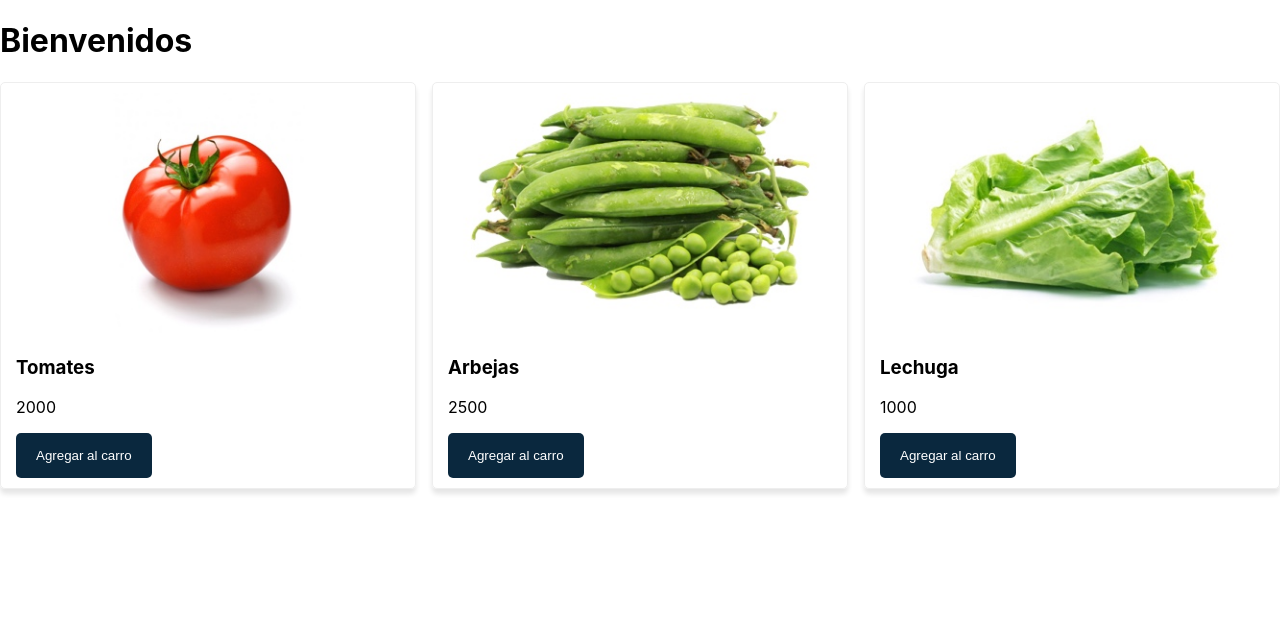
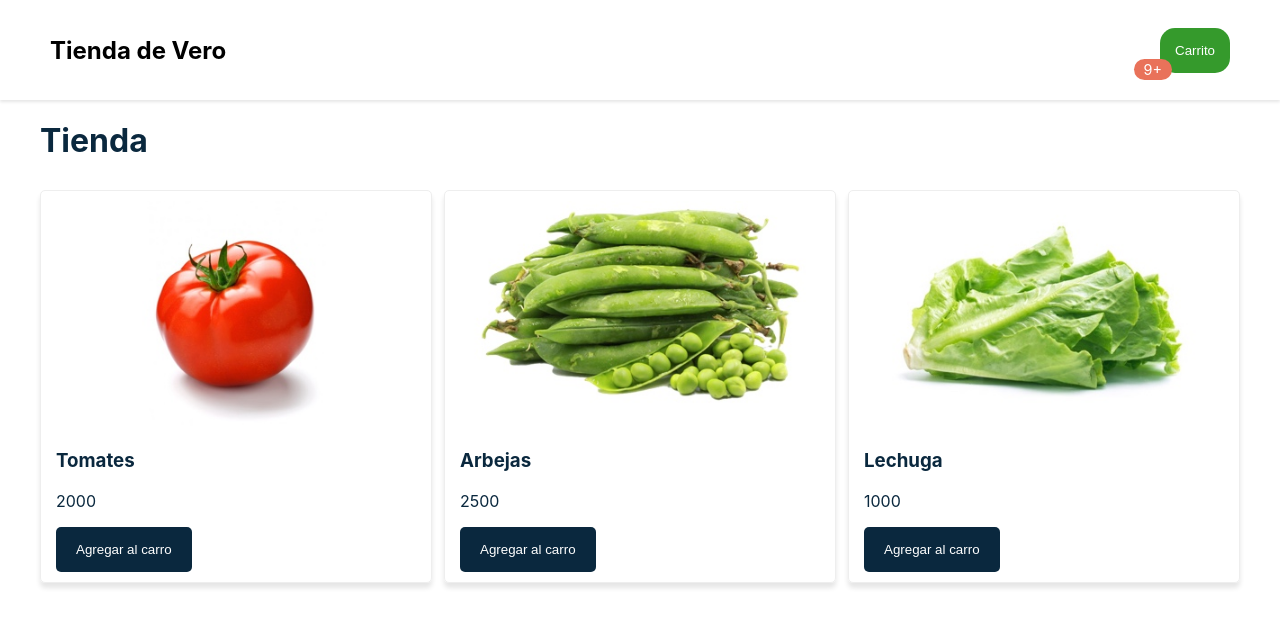
Before and after one commit to veronicapava/CarritoDeCompras, a React (Create React App) app: page / in a window 1280 px wide. Shown: the top 626 px of the page. Built offline with nearby package versions, Linux system fonts and the light colour scheme.

Commit message:
Crean boton y burbuja para el carrito. Se crea el titulo, logo y la barra de navegacion

```diff
--- a/src/App.js
+++ b/src/App.js
@@ -1,8 +1,11 @@
 import { Component } from 'react'
 import Productos from './components/Productos'
+import Layaout from './components/Layaout'
+import Title from './components/Title'
+import NavBar from './components/NavBar'
 
 class App extends Component {
-  state = {
+  state = { //Nos traemos los productos como estado
     productos: [
       { name: 'Tomates', price: 2000, img: '/productos/tomate.jpg' },
       { name: 'Arbejas', price: 2500, img: '/productos/arbejas.jpg' },
@@ -13,11 +16,15 @@ class App extends Component {
   render() {
     return (
       <div>
-        <h1>Bienvenidos</h1>
-        <Productos
-          agregarAlCarro={() => console.log('No hace nada')}
-          productos={this.state.productos}
-        />
+        <NavBar />
+        <Layaout>
+          <Title />
+          <Productos
+            agregarAlCarro={() => console.log('No hace nada')} //Agregamos al carrito los productos
+            productos={this.state.productos}
+          />
+        </Layaout>
+
       </div>
     )
   }
--- /dev/null
+++ b/src/components/BubbleAlert.js
@@ -0,0 +1,31 @@
+import { Component } from 'react';
+
+const styles = {
+    bubbleAlert: {
+        backgroundColor: '#E9725A',
+        borderRadius: '15px',
+        color: '#fff',
+        padding: '2px 10px',
+        fontSize: '0.9rem',
+        width: '20px'
+    }
+}
+
+class BubbleAlert extends Component {
+    //Cambiamos el numero de la burbuja, actualizamos
+    getNumber(n) { //toma como prametro un argumento
+        if (!n) { return '' }
+        return n > 9 ? '9+' : n
+    }
+
+    render() {
+        const { value } = this.props
+        return (
+            <span style={styles.bubbleAlert}>
+                {this.getNumber(value)}
+            </span>
+        )
+    }
+}
+
+export default BubbleAlert;
--- /dev/null
+++ b/src/components/Carrito.js
@@ -0,0 +1,35 @@
+import { Component } from 'react';
+import BubbleAlert from './BubbleAlert'
+
+const styles = {
+    carrito: {
+        backgroundColor: '#359A2C',
+        color: '#fff',
+        border: 'none',
+        padding: '15px',
+        borderRadius: '15px',
+        cursor: 'pointer'
+    },
+    bubble: {
+        position: 'relative',
+        left: 12,
+        top: 20
+    }
+}
+
+class Carrito extends Component {
+    render() {
+        return (
+            <div>
+                <span style={styles.bubble}>
+                    <BubbleAlert value={10} />
+                </span>
+                <button style={styles.carrito}>
+                    Carrito
+                </button>
+            </div>
+        )
+    }
+}
+
+export default Carrito;
--- a/src/components/Layaout.js
+++ b/src/components/Layaout.js
@@ -0,0 +1,28 @@
+import { Component } from 'react';
+
+const styles = {
+    layaout: {
+        backgroundColor: '#fff',
+        color: '#0A283E',
+        alignItems: 'center',
+        display: 'flex',
+        flexDirection: 'column'
+    },
+    container: {
+        width: '1200px'
+    }
+}
+
+class Layaout extends Component {
+    render() {
+        return (
+            <div style={styles.layaout}>
+                <div style={styles.container}>
+                    {this.props.children}
+                </div>
+            </div >
+        )
+    }
+}
+
+export default Layaout;
--- /dev/null
+++ b/src/components/Logo.js
@@ -0,0 +1,18 @@
+import { Component } from 'react';
+
+const styles = {
+    logo: {
+        fontWeight: '700',
+        fontSize: '2rm'
+    }
+}
+class Logo extends Component {
+    render() {
+        return (
+            <h1 style={styles.logo}>Tienda de Vero</h1> //Renderizamos el titulo
+
+        )
+    }
+}
+
+export default Logo
--- /dev/null
+++ b/src/components/NavBar.js
@@ -0,0 +1,29 @@
+import { Component } from 'react';
+import Logo from './Logo'
+import Carrito from './Carrito'
+
+const styles = {
+    navbar: {
+        display: 'flex',
+        flexDirection: 'row',
+        alignItems: 'center',
+        height: '100px',
+        justifyContent: 'space-between',
+        position: 'relative',
+        padding: '0 50px',
+        boxShadow: '0 2px 3px rgb(0, 0, 0, 0.1)',
+    }
+}
+
+class NavBar extends Component {
+    render() {
+        return (
+            <nav style={styles.navbar}>
+                <Logo />
+                <Carrito />
+            </nav>
+        )
+    }
+}
+
+export default NavBar;
--- /dev/null
+++ b/src/components/Title.js
@@ -0,0 +1,17 @@
+import { Component } from 'react';
+
+const styles = {
+    title: {
+        marginBottom: '30px'
+    }
+}
+
+class Title extends Component {
+    render() {
+        return (
+            <h1 style={styles.title}>Tienda</h1>
+        )
+    }
+}
+
+export default Title;
```
